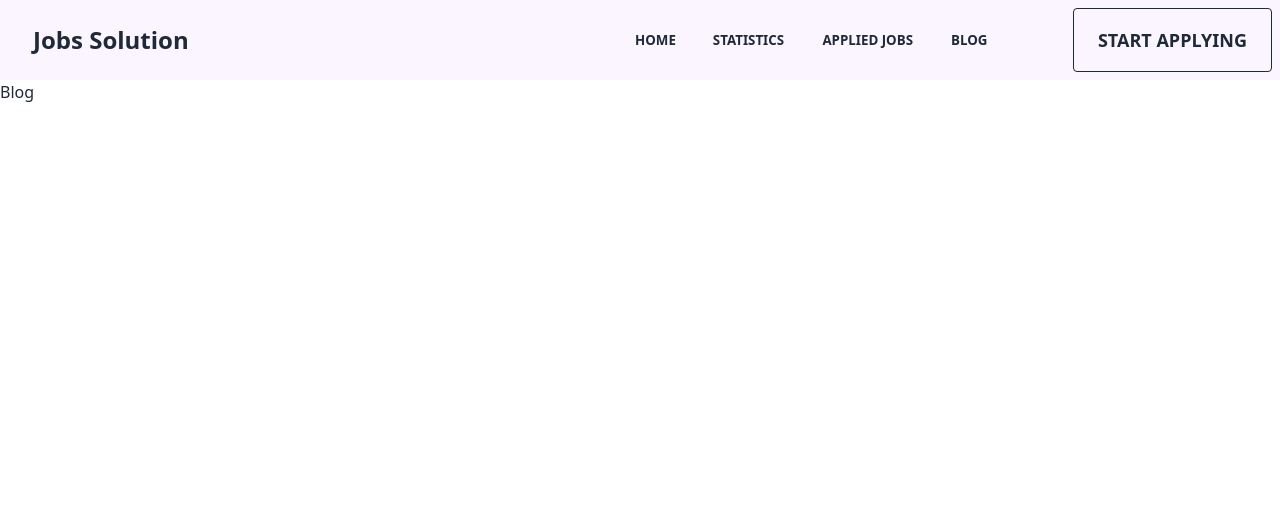
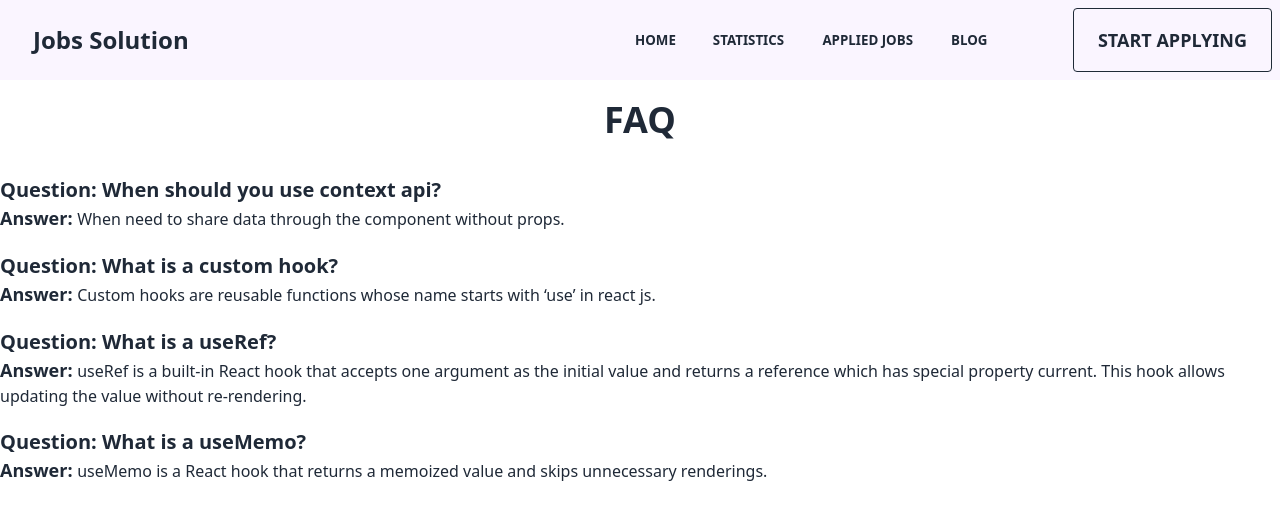
Before and after one commit to sayonUsman/jobs-solution, a React (Vite) app: page /blog in a window 1280 px wide. Shown: the top 520 px of the page. Built offline with nearby package versions, Linux system fonts and the light colour scheme.

Commit message:
Added FAQ in blog page

```diff
--- a/src/components/Blog/Blog.jsx
+++ b/src/components/Blog/Blog.jsx
@@ -2,8 +2,48 @@ import React from "react";
 
 const Blog = () => {
   return (
-    <div>
-      <h1>Blog</h1>
+    <div className="container mx-auto">
+      <div className="ms-2 md:ms-0 mt-5">
+        <h1 className="text-3xl md:text-4xl font-semibold text-center mb-5 md:mb-9">
+          FAQ
+        </h1>
+
+        <h1 className="text-lg md:text-xl font-semibold">
+          Question: When should you use context api?
+        </h1>
+        <p>
+          <span className="text-lg md:tet-xl font-semibold">Answer: </span>When
+          need to share data through the component without props.
+        </p>
+
+        <h1 className="text-lg md:text-xl font-semibold mt-5">
+          Question: What is a custom hook?
+        </h1>
+        <p>
+          <span className="text-lg md:tet-xl font-semibold mt-5">Answer: </span>
+          Custom hooks are reusable functions whose name starts with ‘use’ in
+          react js.
+        </p>
+
+        <h1 className="text-lg md:text-xl font-semibold mt-5">
+          Question: What is a useRef?
+        </h1>
+        <p>
+          <span className="text-lg md:tet-xl font-semibold">Answer: </span>
+          useRef is a built-in React hook that accepts one argument as the
+          initial value and returns a reference which has special property
+          current. This hook allows updating the value without re-rendering.
+        </p>
+
+        <h1 className="text-lg md:text-xl font-semibold mt-5">
+          Question: What is a useMemo?
+        </h1>
+        <p>
+          <span className="text-lg md:tet-xl font-semibold">Answer: </span>
+          useMemo is a React hook that returns a memoized value and skips
+          unnecessary renderings.
+        </p>
+      </div>
     </div>
   );
 };
```
